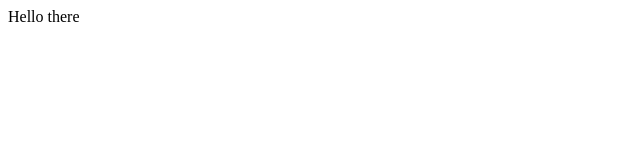
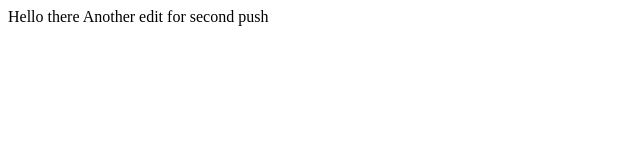
Before and after one commit to bvalade/web1, a plain HTML site: page index.html in a window 1280 px wide. Shown: the whole page, without its empty margins (0-640 px from the left). Drawn offline with Linux system fonts and the light colour scheme.

Commit message:
another edit

```diff
--- a/index.html
+++ b/index.html
@@ -2,6 +2,7 @@
 <body>
 <p>
 Hello there
+Another edit for second push
 </p>
 </body>
 </html>
```
